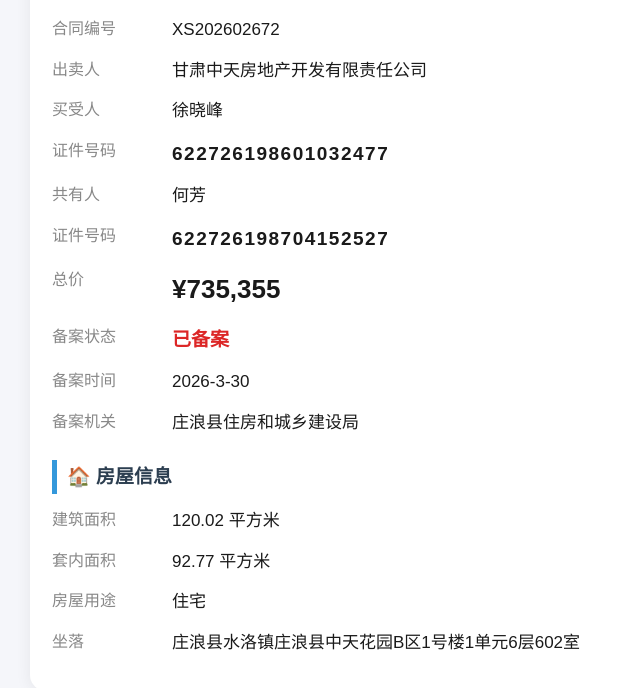
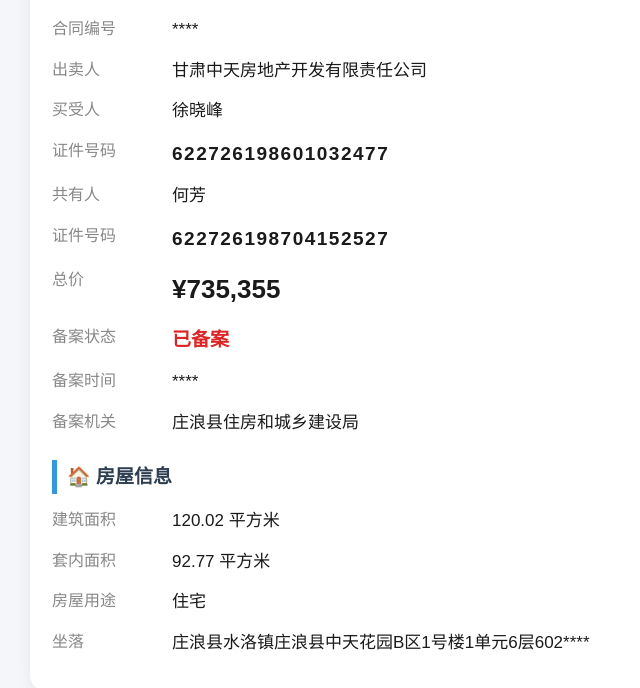
Before and after one commit to xingkong576/contract-qr, a plain HTML site: page xs202602672.html in a window 1280 px wide. Shown: the part 82-770 px from the top of the page, without its empty margins (250-890 px from the left). Drawn offline with Linux system fonts and the light colour scheme.

Commit message:
Remove sensitive info from xs202602672.html

```diff
--- a/xs202602672.html
+++ b/xs202602672.html
@@ -3,7 +3,7 @@
 <head>
 <meta charset="UTF-8">
 <meta name="viewport" content="width=device-width,initial-scale=1.0">
-<title>合同详情 XS202602672</title>
+<title>合同详情 ****</title>
 <style>
 *{box-sizing:border-box;margin:0;padding:0}
 body{font-family:"PingFang SC","Microsoft YaHei",sans-serif;background:#f5f6fa;padding:14px;font-size:17px;line-height:1.8}
@@ -22,7 +22,7 @@ h2{font-size:19px;border-left:5px solid #3498db;padding-left:10px;margin:22px 0
 <body>
 <div class="card">
   <h1>📋 合同详情</h1>
-  <div class="row"><span class="label">合同编号</span><span class="value">XS202602672</span></div>
+  <div class="row"><span class="label">合同编号</span><span class="value">****</span></div>
   <div class="row"><span class="label">出卖人</span><span class="value">甘肃中天房地产开发有限责任公司</span></div>
   <div class="row"><span class="label">买受人</span><span class="value">徐晓峰</span></div>
   <div class="row"><span class="label">证件号码</span><span class="value id">622726198601032477</span></div>
@@ -30,13 +30,13 @@ h2{font-size:19px;border-left:5px solid #3498db;padding-left:10px;margin:22px 0
   <div class="row"><span class="label">证件号码</span><span class="value id">622726198704152527</span></div>
   <div class="row"><span class="label">总价</span><span class="value price">¥735,355</span></div>
   <div class="row"><span class="label">备案状态</span><span class="value badge">已备案</span></div>
-  <div class="row"><span class="label">备案时间</span><span class="value">2026-3-30</span></div>
+  <div class="row"><span class="label">备案时间</span><span class="value">****</span></div>
   <div class="row"><span class="label">备案机关</span><span class="value">庄浪县住房和城乡建设局</span></div>
   <h2>🏠 房屋信息</h2>
   <div class="row"><span class="label">建筑面积</span><span class="value">120.02 平方米</span></div>
   <div class="row"><span class="label">套内面积</span><span class="value">92.77 平方米</span></div>
   <div class="row"><span class="label">房屋用途</span><span class="value">住宅</span></div>
-  <div class="row"><span class="label">坐落</span><span class="value addr">庄浪县水洛镇庄浪县中天花园B区1号楼1单元6层602室</span></div>
+  <div class="row"><span class="label">坐落</span><span class="value addr">庄浪县水洛镇庄浪县中天花园B区1号楼1单元6层602****</span></div>
 </div>
 </body>
 </html>
```
